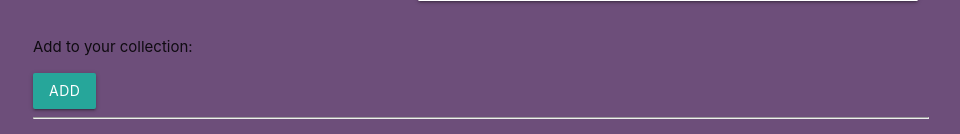
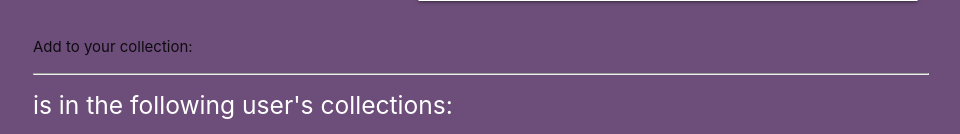
Before and after one commit to dlp140/vinylog, a Django app: template main_app/templates/records/detail.html in a window 1280 px wide. Shown: the part 454-588 px from the top of the page, without its empty margins (159-1119 px from the left). Run offline with Django 4.2, Linux system fonts and the light colour scheme; the template is opened without the code that fills it, so the values that code supplies are empty.

Commit message:
fixed error

```diff
--- a/main_app/templates/records/detail.html
+++ b/main_app/templates/records/detail.html
@@ -55,12 +55,7 @@
 {% endfor %}
 {% endfor %} -->
 <p>Add to your collection:</p>
-<div class="card-action">
-  <form action="{% url 'assoc_record' record.id collection.id %}" method="post">
-    {% csrf_token %}
-    <button type="submit" class="btn">Add</button>
-  </form>
-</div>
+
 <hr />
 <p>{{ collections.all.records }}</p>
 <h5 class="no-card">{{ record.title }} is in the following user's collections:</h5>
```
